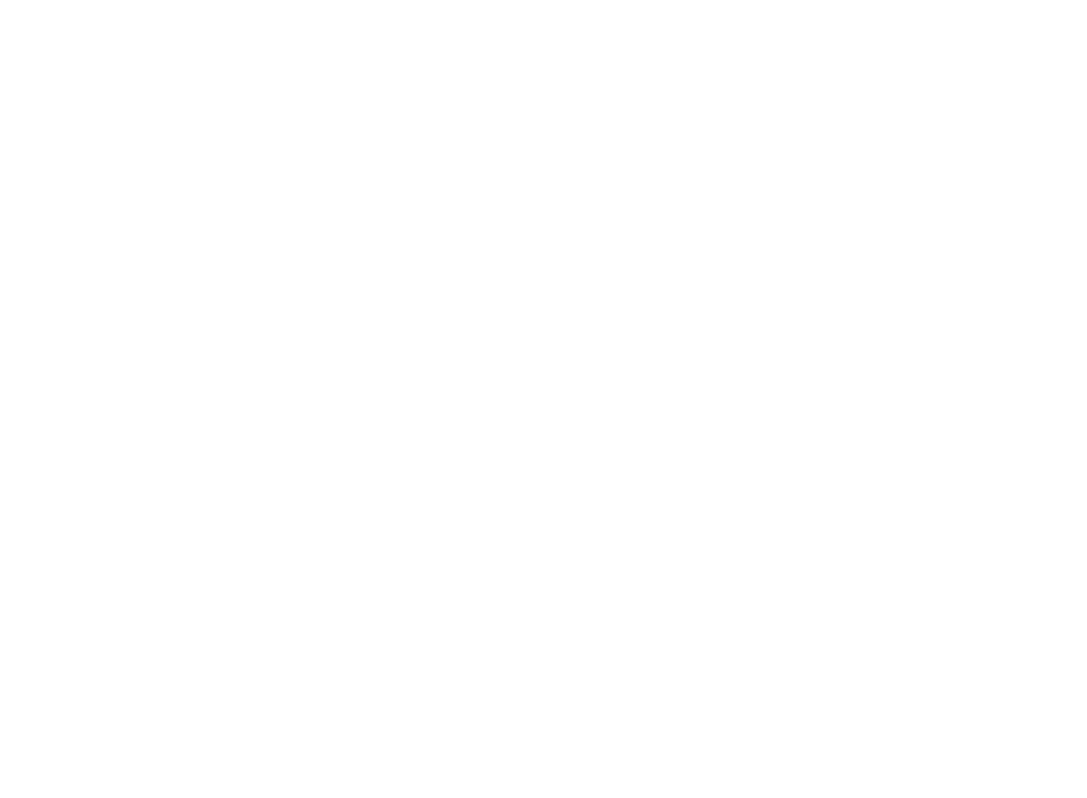
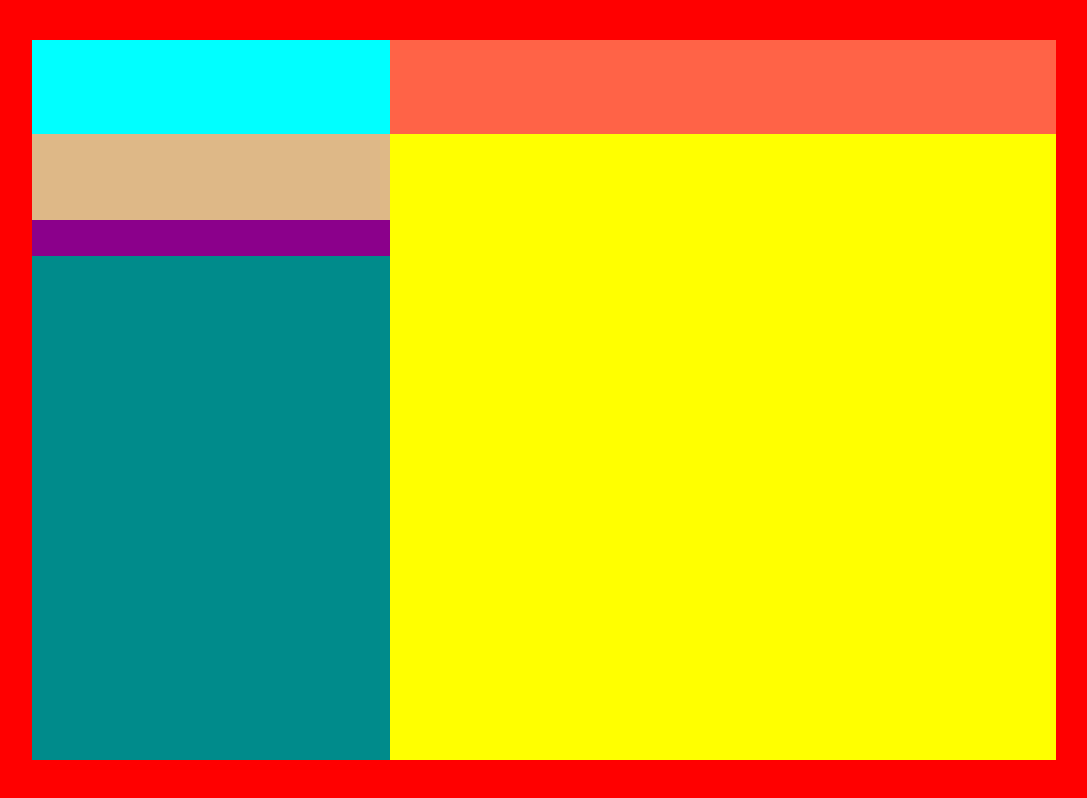
Before and after one commit to GianlucaSirianni/vue-boolzapp, a plain HTML site: page index.html in a window 1280 px wide. Shown: the whole page, without its empty margins (96-1183 px from the left). Drawn offline with nearby package versions, Linux system fonts and the light colour scheme.

Commit message:
layout in progress

```diff
--- a/index.html
+++ b/index.html
@@ -17,7 +17,65 @@
 <body>
 
     <div id="root">
+        <!-- CONTENITORE APP -->
+        <div class="columnContainer">
 
+
+            <!---------------- COLONNA SINISTRA ------------------------->
+            <div class="leftColumn">
+
+
+                <!-- user info -->
+                <div class="userInfo">
+
+                </div>
+
+
+                <!-- attiva notifiche -->
+                <div class="desktopNotifications">
+
+                </div>
+
+                <!-- barra di ricerca -->
+                <div class="searchBar">
+
+                </div>
+
+                <!-- contacts -->
+
+                <div class="contacts">
+
+                </div>
+
+
+
+            </div>
+
+
+            <!----------------------- COLONNA DESTRA --------------------->
+            <div class="rightColumn">
+
+                <!-- chat info -->
+                <div class="chatInfo">
+
+                </div>
+
+                <!-- chat -->
+                <div class="chat">
+
+                </div>
+
+                <!-- chat commands -->
+                <div class="chatCommands">
+
+                </div>
+
+
+            </div>
+
+
+
+        </div>
 
 
 
--- a/style.css
+++ b/style.css
@@ -0,0 +1,72 @@
+*{
+    margin: 0;
+    padding: 0;
+    box-sizing: 0;
+}
+
+body{
+    height: 100vh;
+    background-color: red;
+    width: 100%;
+}
+
+/* #root{
+    height: 90vh;
+    width: 80%;
+    margin: auto;
+    background-color: blue;
+    margin-top: 5vh;
+} */
+
+/*! GENERAL */
+
+.columnContainer{
+    height: 90vh;
+    width: 80%;
+    margin: auto;
+    background-color: blue;
+    margin-top: 5vh;
+    display: flex;
+}
+
+
+/*! COLONNA SINISTRA */
+
+.leftColumn{
+    width: 35%;
+    height: 100%;
+    background-color: green;
+}
+
+.userInfo{
+    height: 13%;
+    background-color: aqua;
+}
+
+.desktopNotifications{
+    height: 12%;
+    background-color:burlywood;
+}
+
+.searchBar{
+    height: 5%;
+    background-color: darkmagenta;
+}
+
+.contacts{
+    height: 70%;
+    background-color:darkcyan;
+}
+
+/*! COLONNA DESTRA */
+
+.rightColumn{
+    width: 65%;
+    height: 100%;
+    background-color: yellow;
+}
+
+.chatInfo{
+    height: 13%;
+    background-color:tomato;
+}
```
